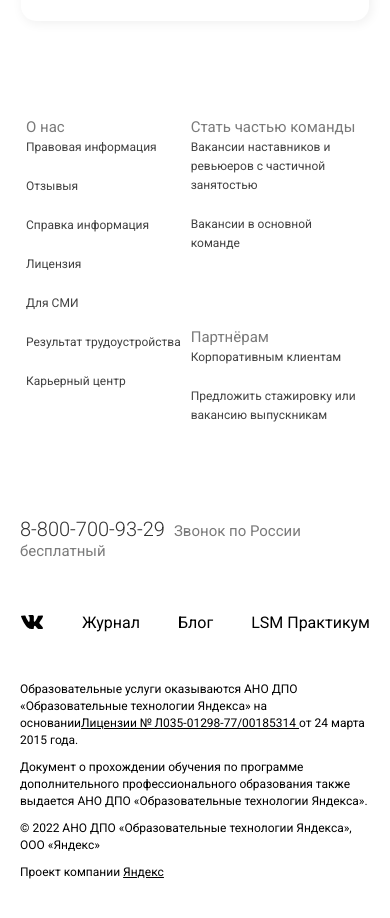
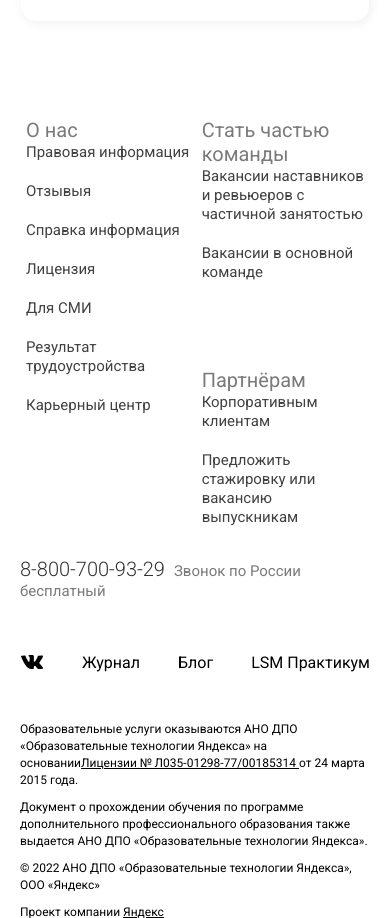
Before and after one commit to PavelMr42/YandexPracticum, a plain HTML site: page Index.html in a window 390 px wide. Shown: the part 2258-3176 px from the top of the page. Before the commit the page ends 3150 px from the top, so only its background shows below. Drawn offline with Linux system fonts and the light colour scheme.

Commit message:
Адаптивная вёрстка css окончена

```diff
--- a/css2/yandex.css
+++ b/css2/yandex.css
@@ -390,7 +390,7 @@
     }
 
     .footer-grid {
-        grid-template-columns: repeat(3, 412px);
+        grid-template-columns: repeat(3, auto);
         grid-template-rows: repeat(2, 263px);
         padding-bottom: 35px;
     }
@@ -534,15 +534,15 @@
 
     .menu-footer-item {
         grid-template-columns: repeat(2, auto);
-        grid-template-rows: repeat(3, 70px);
+        grid-template-rows: repeat(2, 125px);
     }
 
     .footer-title {
-        font-size: 15px;
+        font-size: 20px;
     }
 
     .lists a {
-        font-size: 12px;
+        font-size: 15px;
     }
 
     .number-phone {
@@ -558,7 +558,7 @@
     }
 
     .footer-phone {
-        padding: 40px 0 50px;
+        padding: 80px 0 50px;
     }
 
 }
```
